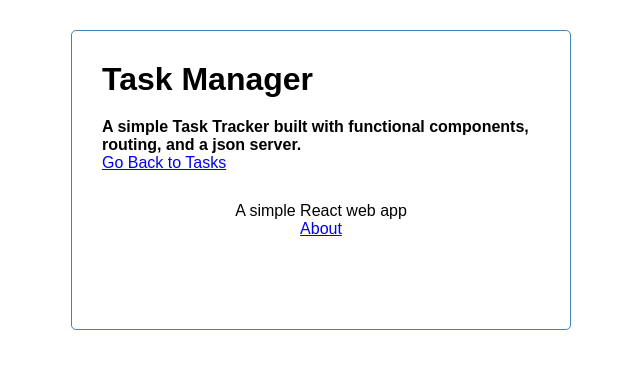
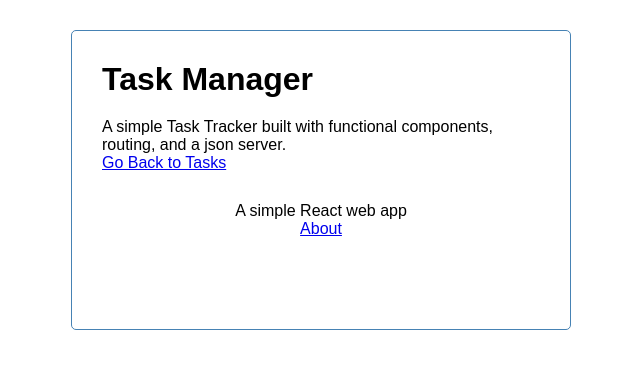
Before and after one commit to alyonavyshnevska/react_explorations, a React (Create React App) app: page /about in a window 1280 px wide. Shown: the top 368 px of the page, without its empty margins (319-959 px from the left). Built offline with nearby package versions, Linux system fonts and the light colour scheme; data requests are answered from the project's data file; a web font is replaced by a local one.

Commit message:
fix typo and a tag

```diff
--- a/db.json
+++ b/db.json
@@ -14,7 +14,7 @@
     },
     {
       "id": 3,
-      "text": "Sell a Kayaking",
+      "text": "Sell a Kayak",
       "day": "Feb 7th at 1:30pm",
       "reminder": true
     }
--- a/src/components/About.js
+++ b/src/components/About.js
@@ -3,7 +3,7 @@ import {Link} from 'react-router-dom'
 const About = () => {
     return (
         <div>
-<h4>A simple Task Tracker built with functional components, routing, and a json server. </h4>
+<p>A simple Task Tracker built with functional components, routing, and a json server. </p>
 {/* use link instead of a so that page does not reload: quicker */}
 <Link to='/'>Go Back to Tasks</Link>
         </div>
```
